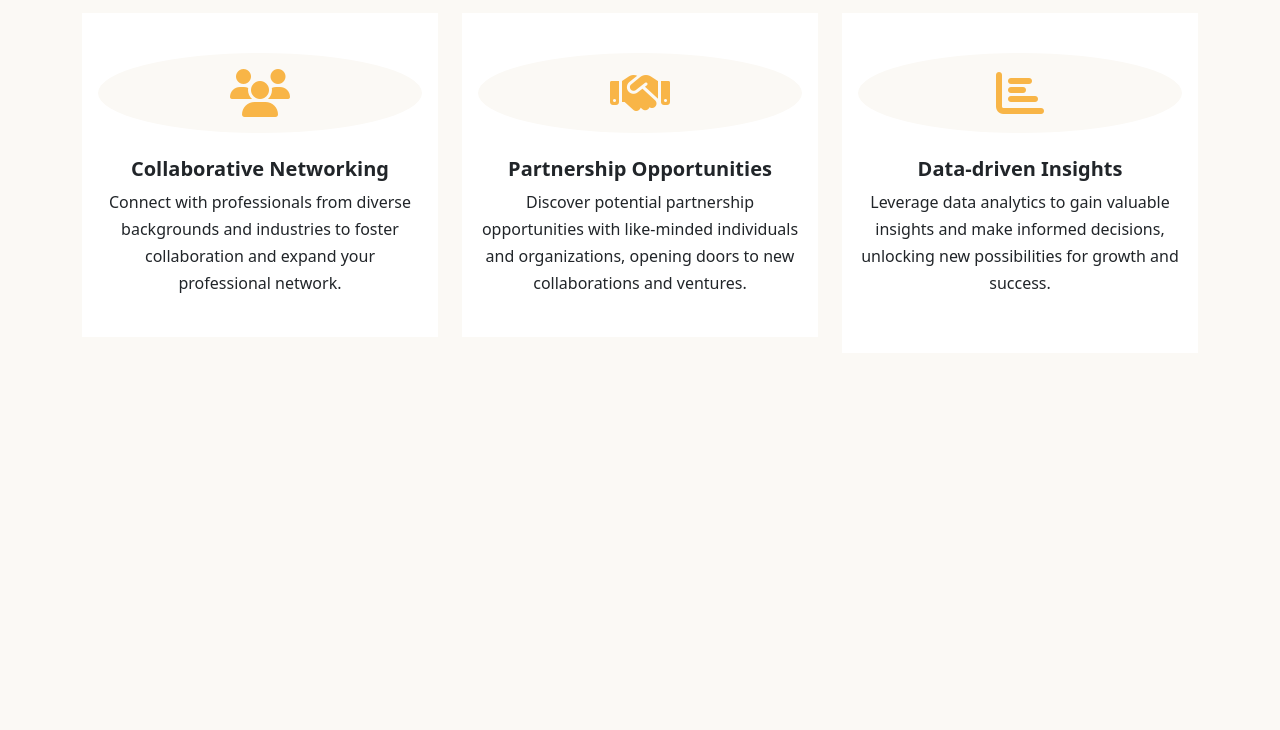
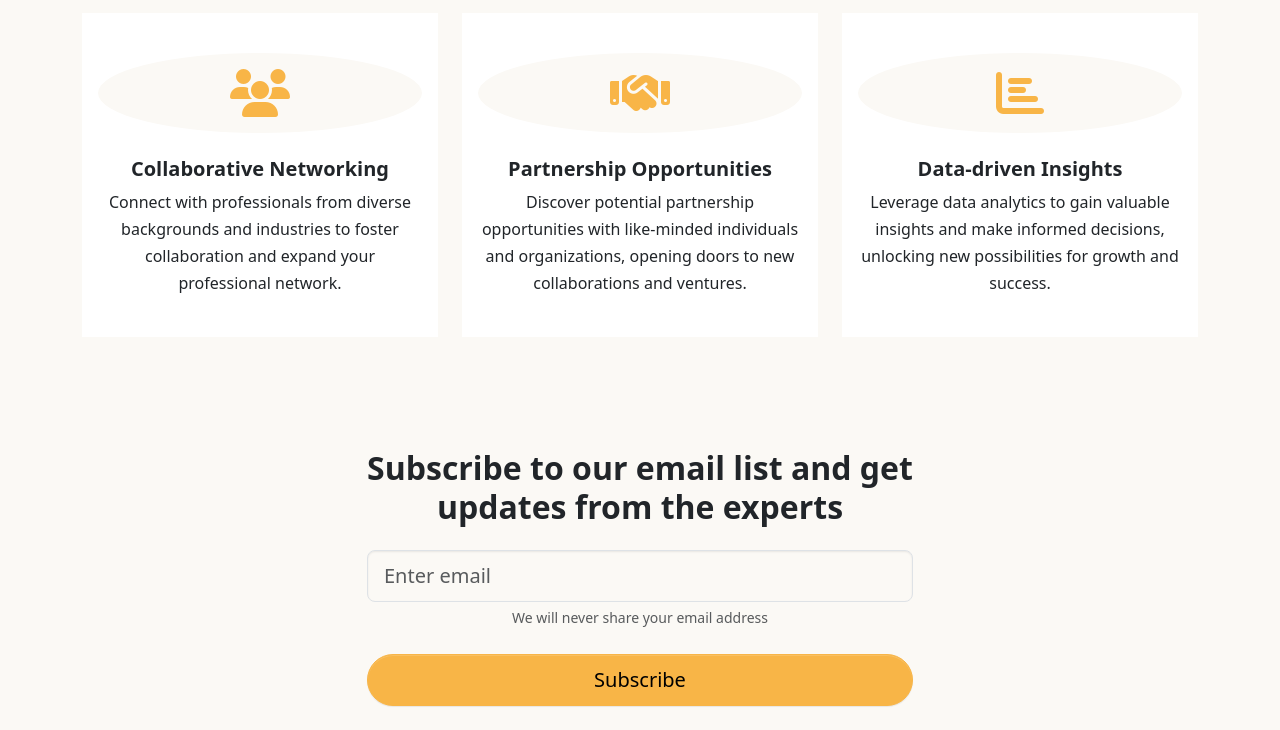
Before and after one commit to alirezangh123123/reservation-project, a website: page index.html in a window 1280 px wide. Shown: the part 5359-6089 px from the top of the page. Before the commit the page ends 5712 px from the top, so only its background shows below. Drawn offline with Linux system fonts and the light colour scheme.

Commit message:
finish sub-section and fix a bug in prev-section

```diff
--- a/index.html
+++ b/index.html
@@ -614,7 +614,7 @@
             </div>
           </div>
 
-          <div class="col-md-4">
+          <div class="col-md-4 mb-3">
             <div class="takeaway-wrapper bg-white card border-0 rounded-0 mb-4 p-3">
               <i
                 class="fas fa-chart-bar fa-3x text-primary bg-light rounded-circle p-3 my-4"
@@ -630,6 +630,25 @@
         </div>
       </div>
     </section>
+    <!-- add subscribe section -->
+    <section class="bg-light mt-6">
+      <div class="container ">
+        <div class="row">
+          <div class="col-md-6 offset-md-3 text-center">
+            <h2>Subscribe to our email list and get updates from the experts</h2>
+            <div class="register-form my-4">
+              <form >
+                <input type="email" class="form-control form-control-lg" placeholder="Enter email">
+                <div class="form-text">We will never share your email address</div>
+              </form>
+            </div>
+            <div class="btn-submit-wrapper d-grid mb-4">
+              <button class="btn-register btn btn-primary btn-lg rounded-5 ">Subscribe</button>
+            </div>
+          </div>
+        </div>
+      </div>
+    </section>
     <script src="assest/js/bootstrap.bundle.min.js"></script>
     <script src="assest/js/main.js"></script>
   </body>
```
